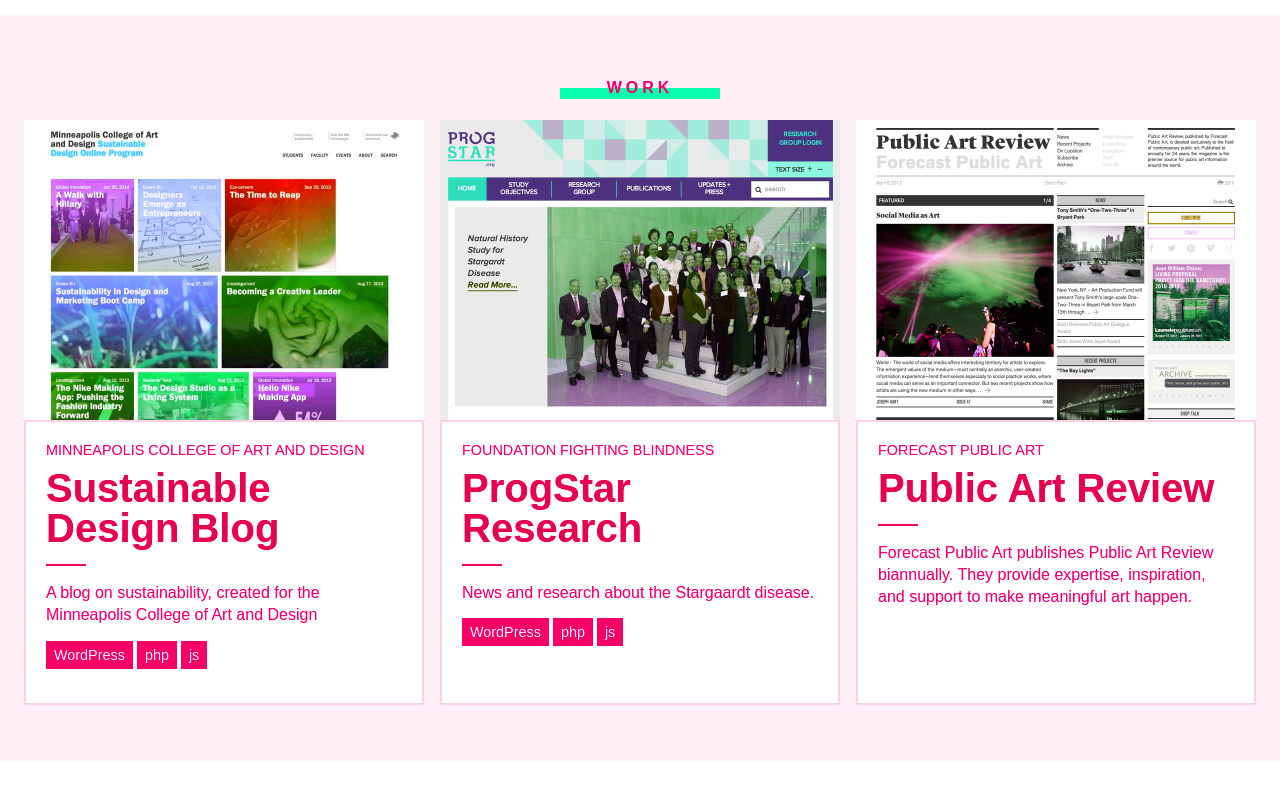
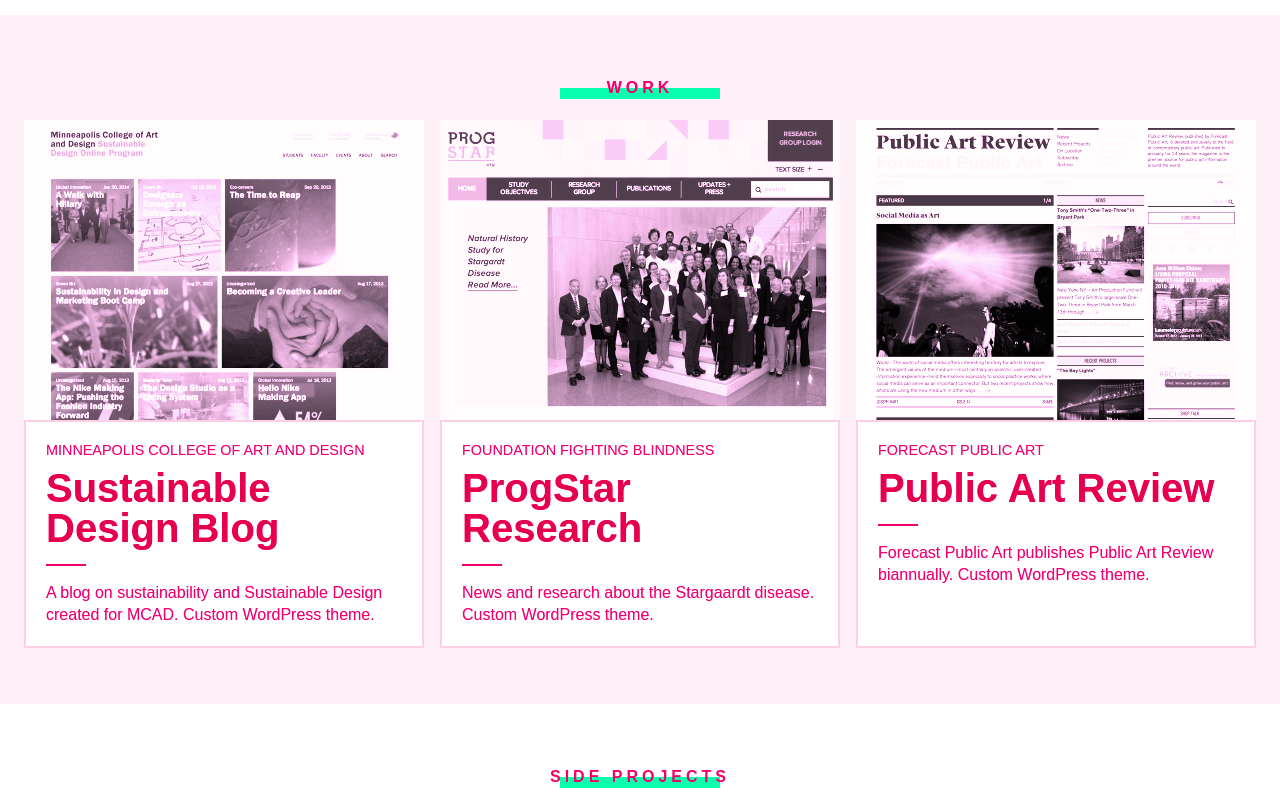
Before and after one commit to jxjj/jjohnson.me, a React (Create React App) app: page / in a window 1280 px wide. Shown: the part 600-1400 px from the top of the page. Built offline with nearby package versions, Linux system fonts and the light colour scheme; a web font is replaced by a local one.

Commit message:
Update Projects

```diff
--- a/src/components/Project.css
+++ b/src/components/Project.css
@@ -76,8 +76,7 @@
 }
 
 .project__thumbnail {
-  /* filter: sepia(100%) hue-rotate(180deg); */
-  filter: none;
+  filter: sepia(100%) hue-rotate(180deg);
   display: block;
 }
 
--- a/src/components/Project.js
+++ b/src/components/Project.js
@@ -1,12 +1,5 @@
 import React from 'react';
 import './Project.css';
-
-const renderTags = tags =>
-  Array.isArray(tags) ? (
-    tags.map((tag, i) => <li key={i}>{tag}</li>)
-  ) : (
-    <li>{tags}</li>
-  );
 
 const Icon = ({ name, href }) => (
   <a href={href} target="_blank" rel="noopener noreferrer">
@@ -17,7 +10,7 @@
 const withLink = ({ text, url }) => <a href={url}>{text}</a>;
 
 const Project = ({ project }) => {
-  const { name, client, git, blurb, url, thumbnail, tags } = project;
+  const { name, client, git, blurb, url, thumbnail } = project;
   return (
     <article className="project">
       <a href={url}>
@@ -37,7 +30,6 @@
             className="project__blurb"
             dangerouslySetInnerHTML={{ __html: blurb }}
           />
-          {tags && <ul className="project__tags">{renderTags(tags)}</ul>}
           {git && (
             <ul className="project__links">
               <li>
--- a/src/data/projects.js
+++ b/src/data/projects.js
@@ -97,7 +97,7 @@
     client: 'Minneapolis College of Art and Design',
     url: 'http://best-banner.mcad.education',
     blurb:
-      'Annual contest where faculty, staff, and students vote for their favorite course banners',
+      'Annual contest where faculty, staff, and students vote for their favorite course banners. App created using MeteorJS.',
     thumbnail: 'img/thumb-bestbanner2018-800x600.png',
     category: 'Side Projects',
     tags: ['react', 'meteor', 'js']
@@ -108,7 +108,7 @@
     date: new Date('2014-12-01'),
     url: 'http://mcadsustainabledesign.com',
     blurb:
-      'A blog on sustainability, created for the Minneapolis College of Art and Design',
+      'A blog on sustainability and Sustainable Design created for MCAD. Custom WordPress theme.',
     thumbnail: 'img/thumb-mcadsdo-800x600.jpg',
     category: 'Work',
     tags: ['WordPress', 'php', 'js']
@@ -129,7 +129,8 @@
     client: 'Foundation Fighting Blindness',
     date: new Date('2014-02-10'),
     url: 'http://progstar.org',
-    blurb: 'News and research about the Stargaardt disease.',
+    blurb:
+      'News and research about the Stargaardt disease. Custom WordPress theme.',
     thumbnail: 'img/thumb-progstarExt-800x600.jpg',
     tags: ['WordPress', 'php', 'js'],
     category: 'Work'
@@ -140,7 +141,7 @@
     url: 'http://forecastpublicart.org',
     date: new Date('2013-02-01'),
     blurb:
-      'Forecast Public Art publishes Public Art Review biannually. They provide expertise, inspiration, and support to make meaningful art happen.',
+      'Forecast Public Art publishes Public Art Review biannually. Custom WordPress theme.',
     thumbnail: 'img/thumb-par-800x600.jpg',
     category: 'Work'
   }
```
